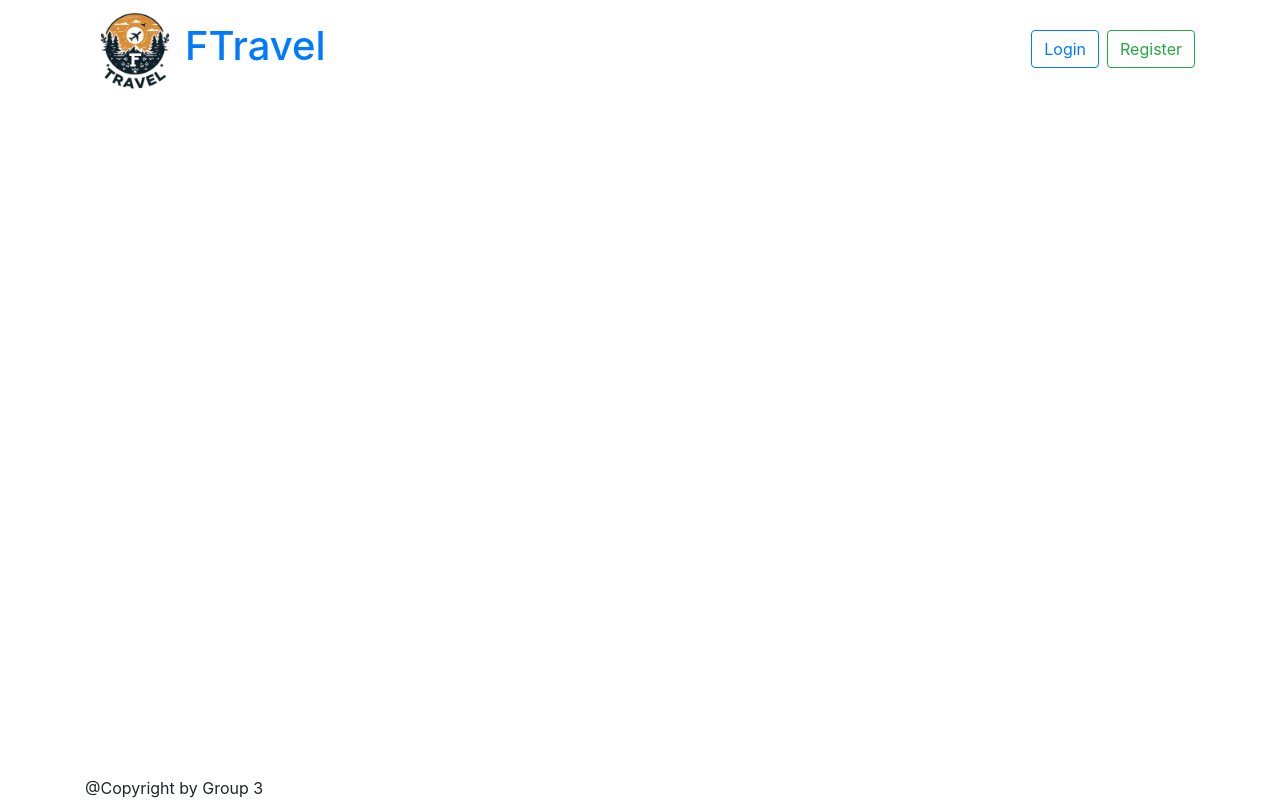
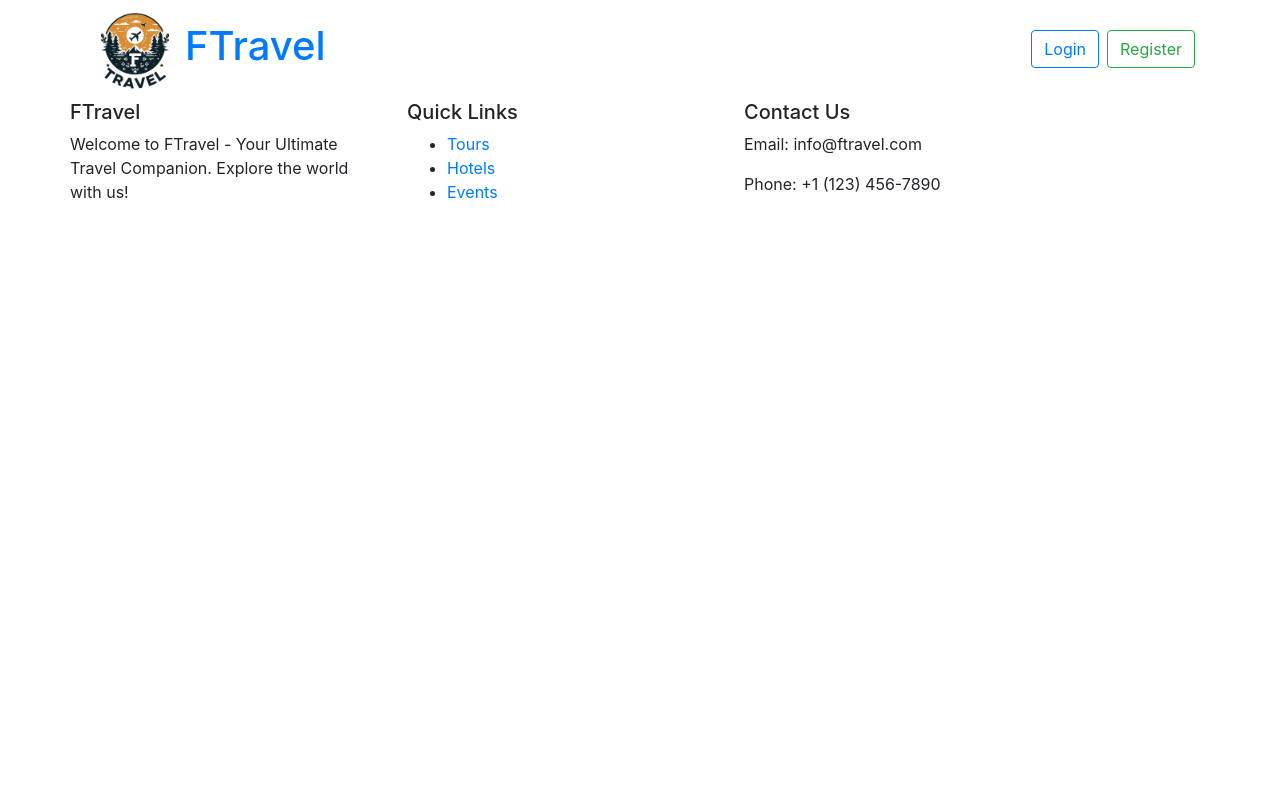
Before and after one commit to pmt1506/FTravel, a React (Create React App) app in the folder ftravel/: page / in a window 1280 px wide. Built offline with nearby package versions, Linux system fonts and the light colour scheme.

Commit message:
add footer

```diff
--- a/ftravel/src/components/Footer.js
+++ b/ftravel/src/components/Footer.js
@@ -1,16 +1,31 @@
+import React from "react";
 import { Col, Container, Row } from "react-bootstrap";
 
 const Footer = () => {
     return (
-        <Row className='header-app fixed-bottom'>
-            <Container className='footer-component'>
+        <Container className='footer-app'>
+            <Row className='footer-component'>
                 <Row>
-                    <Col xs={12}>
-                        @Copyright by Group 3
+                    <Col md={4}>
+                        <h5>FTravel</h5>
+                        <p>Welcome to FTravel - Your Ultimate Travel Companion. Explore the world with us!</p>
+                    </Col>
+                    <Col md={4}>
+                        <h5>Quick Links</h5>
+                        <ul>
+                            <li><a href='/'>Tours</a></li>
+                            <li><a href='/'>Hotels</a></li>
+                            <li><a href='/'>Events</a></li>
+                        </ul>
+                    </Col>
+                    <Col md={4}>
+                        <h5>Contact Us</h5>
+                        <p>Email: info@ftravel.com</p>
+                        <p>Phone: +1 (123) 456-7890</p>
                     </Col>
                 </Row>
-            </Container>
-        </Row>
+            </Row>
+        </Container>
     );
 }
 
```
